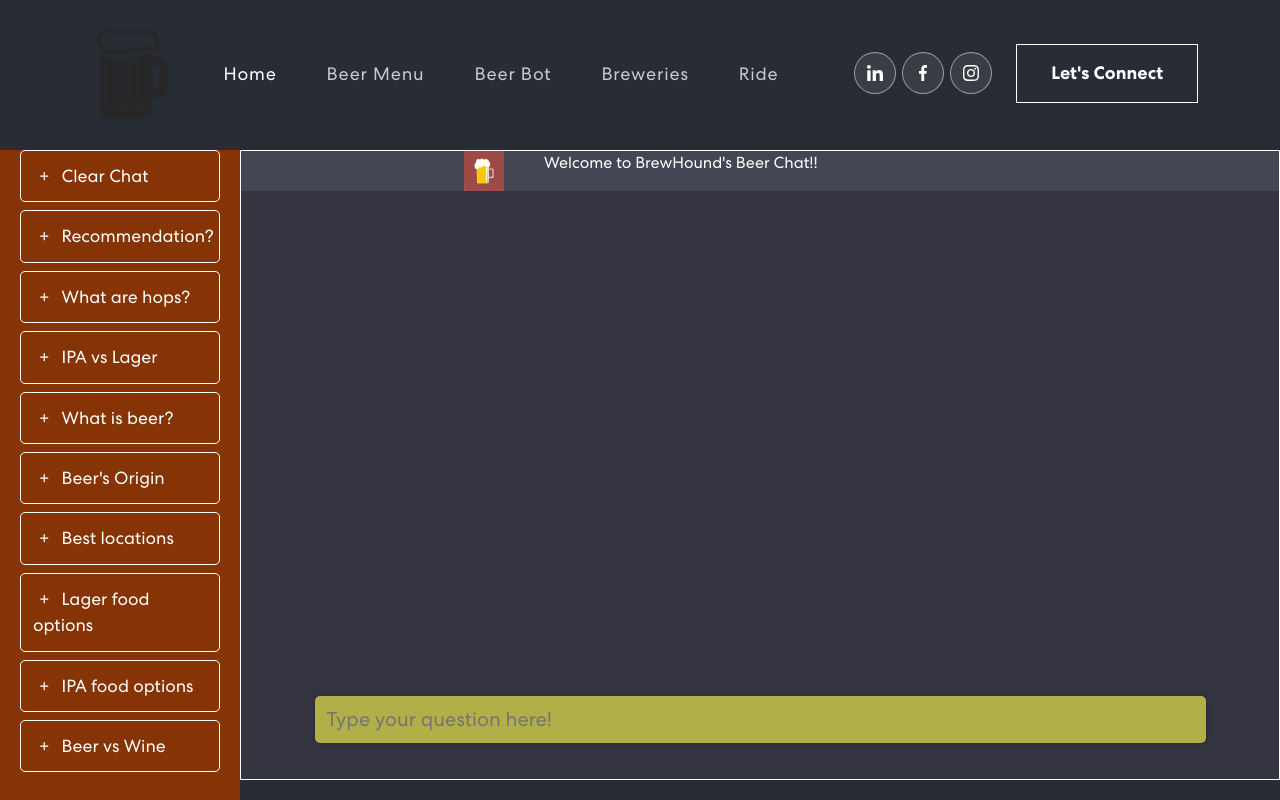
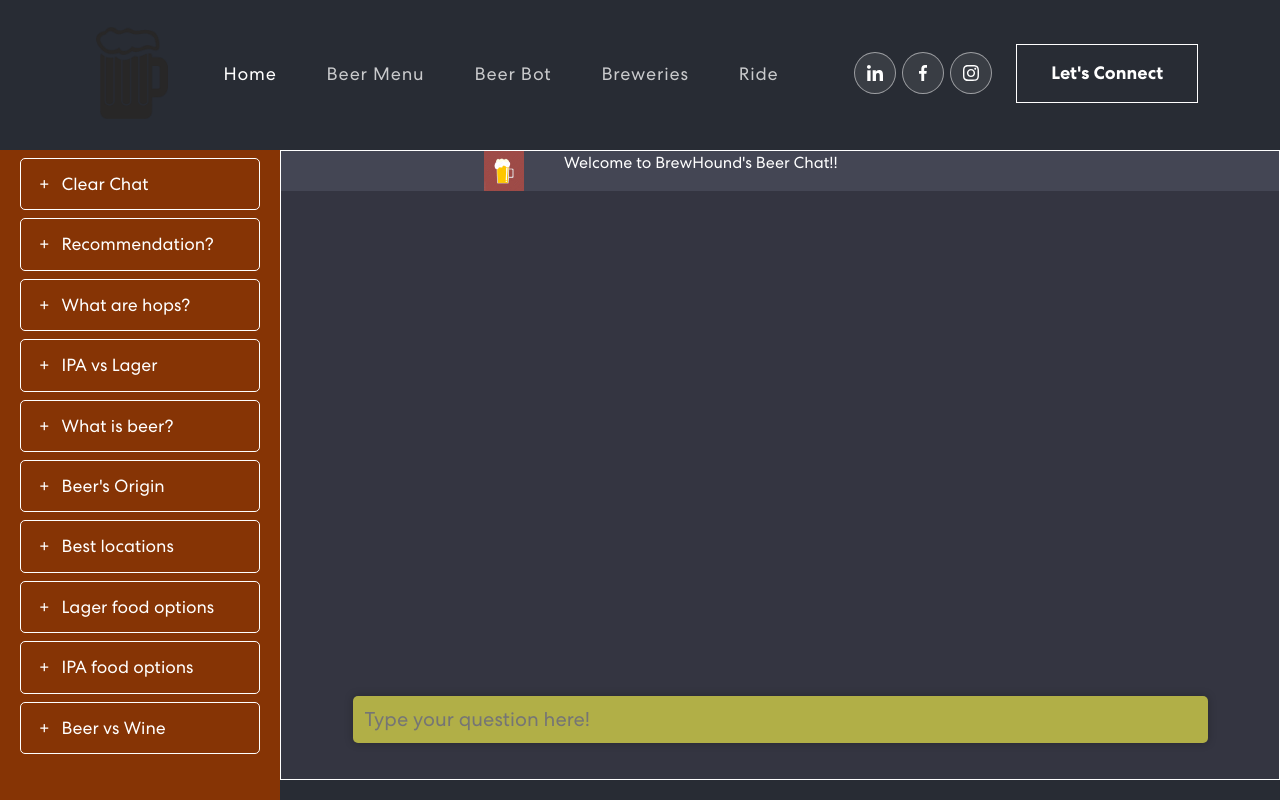
Before and after one commit to tiennhann/brew-hound, a React (Create React App) app: page /beerBot in a window 1280 px wide. Shown: the top 800 px of the page. Built offline with nearby package versions, Linux system fonts and the light colour scheme.

Commit message:
Update BeerBot.css

```diff
--- a/src/styles/BeerBot.css
+++ b/src/styles/BeerBot.css
@@ -9,7 +9,7 @@
 }
 
 .sidemenu {
-    width: 240px;
+    width: 280px;
     height: 95vh;
     padding-left: 20px;
     padding-right: 20px;
@@ -33,6 +33,7 @@
     text-align: left;
     transition: ease 0.25s all;
     margin-bottom: 8px;
+    margin-top: 8px;
 }
 
 .side-menu-button:hover {
```
